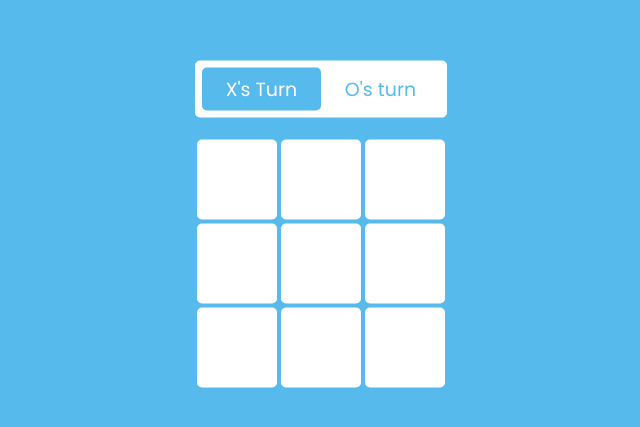
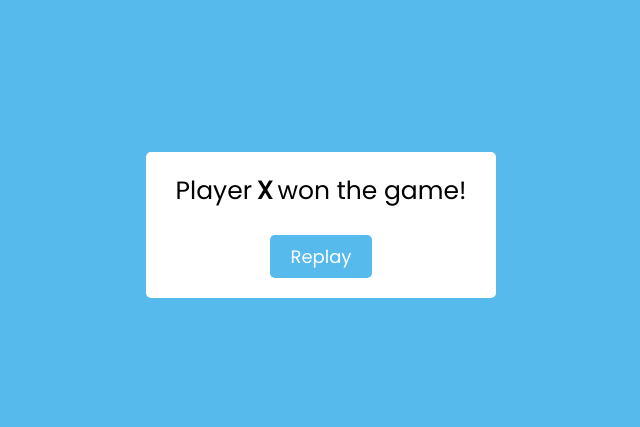
Before and after one commit to sajil86/Tic-Tac-Toe-Game, a plain HTML site: page index.html in a window 1280 px wide. Shown: the part 175-602 px from the top of the page, without its empty margins (319-959 px from the left). Drawn offline with Linux system fonts and the light colour scheme.

Commit message:
result box

```diff
--- a/index.html
+++ b/index.html
@@ -47,5 +47,12 @@
      </div>
   </div>
 
+
+   <!-- result box -->
+   <div class="result-box">
+    <div class="won-text">Player <p>X</p> won the game!</div>
+    <div class="btn"><button>Replay</button></div>
+  </div>
+
 </body>
 </html>
--- a/style.css
+++ b/style.css
@@ -8,7 +8,7 @@
 body{
     background: #56baed;;
 }
-.select-box, .play-board{
+.select-box, .play-board, .result-box{
     position: absolute;
     top: 50%;
     left: 50%;
@@ -50,14 +50,18 @@ body{
  cursor: pointer;
  transition: all 0.3s ease;
 }
-.options button:hover{
-    transform: scale(0.96);
+.options button:hover,
+.btn button:hover{
+  transform: scale(0.96);
 }
 .options button.playerX{
     margin-right: 5px;
 }
 .options button.playerO{
     margin-left: 5px;
+}
+.play-board {
+    display: none;
 }
 .play-board .details .players{
     display: flex;
@@ -114,3 +118,41 @@ body{
  line-height: 80px;
  color: #56baed;
 }
+
+.result-box{
+    background: #fff;
+    padding: 20px;
+    border-radius: 5px;
+    max-width: 350px;
+    width: 100%;
+    /*display: none; */
+}
+.result-box  .won-text{
+    font-size: 25px;
+    font-weight: 500;
+    display: flex;
+    justify-content: center;
+}
+.result-box  .won-text p{
+    font-weight: 700;
+    margin: 0 5px;
+
+}
+.result-box .btn{
+  width: 100%;
+  margin-top: 25px;
+  display: flex;
+  justify-content: center;
+}
+.btn button{
+    font-size: 18px;
+    font-weight: 500;
+    padding: 8px 20px;
+    border: none;
+    background: #56baed;
+    border-radius: 5px;
+    color: #fff;
+    outline: none;
+    cursor: pointer;
+    transition: all 0.3s ease;
+  }
```
